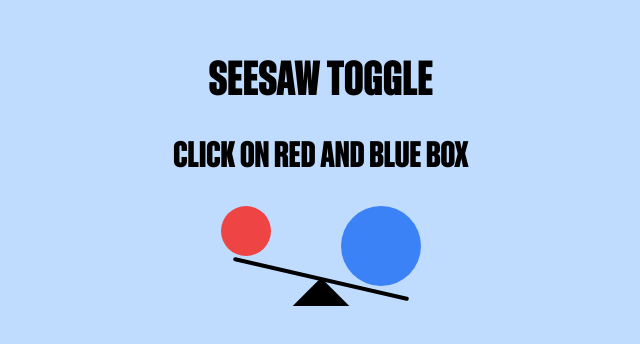
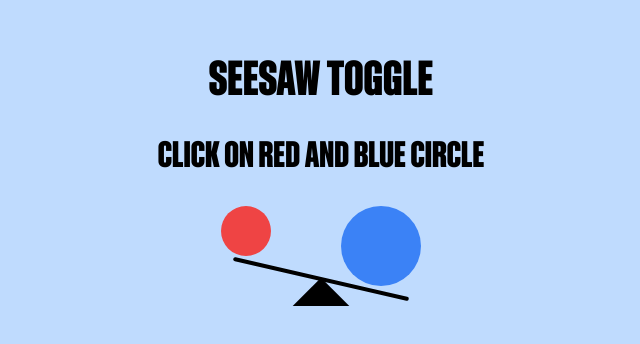
Before and after one commit to tusharswami534/Creativity-Task-, a React (Create React App) app: page /seesaw-toggle in a window 1280 px wide. Shown: the part 220-564 px from the top of the page, without its empty margins (319-959 px from the left). Built offline with nearby package versions, Linux system fonts and the light colour scheme; a web font is replaced by a local one.

Commit message:
change Text box to circel

```diff
--- a/src/components/SeesawToggle.jsx
+++ b/src/components/SeesawToggle.jsx
@@ -1,5 +1,4 @@
-import { useState } from "react";
-
+import React, { useState } from 'react';
 const SeesawToggle = () => {
     const [open, setOpen] = useState(false);
     return (
@@ -7,7 +6,7 @@ const SeesawToggle = () => {
             <div className={`absolute top-0 rounded-full bg-red-200 left-[-40px] size-10 transition-all duration-700 ${open ? "!scale-[90]" : ""}`}></div>
             <div className={`absolute top-0 rounded-full bg-blue-200 right-[-40px] size-10 transition-all duration-700 ${!open ? "!scale-[90]" : ""}`}></div>
             <h2 className='text-5xl max-sm:text-4xl uppercase relative z-50 font-sohne text-black mb-5'>Seesaw Toggle</h2>
-            <h3 className='text-4xl max-sm:text-3xl uppercase relative z-50 font-sohne text-black mb-5'>Click On Red and BLue Box</h3>
+            <h3 className='text-4xl max-sm:text-3xl uppercase relative z-50 font-sohne text-black mb-5'>Click On Red and BLue Circle</h3>
             <div className="relative w-[200px] overflow-hidden z-50 rounded-md h-[100px]">
                 <button
                     onClick={() => setOpen(true)}
```
